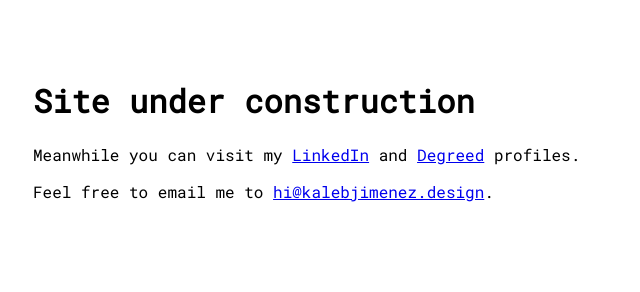
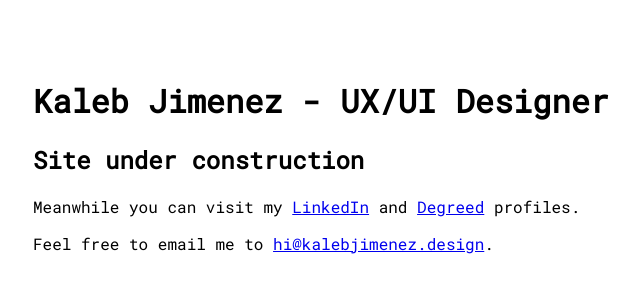
Before and after one commit to kaleblv/kaleb-site, a website: page public/index.html in a window 1280 px wide. Shown: the whole page, without its empty margins (25-665 px from the left). Drawn offline with Linux system fonts and the light colour scheme.

Commit message:
added copy

```diff
--- a/public/index.html
+++ b/public/index.html
@@ -11,7 +11,8 @@
   </head>
   <body>
     <main id="index">
-      <h1>Site under construction</h1>
+      <h1>Kaleb Jimenez - UX/UI Designer</h1>
+      <h2>Site under construction</h2>
       <p>Meanwhile you can visit my <a href="https://www.linkedin.com/in/kalebjimenez/">LinkedIn</a> and <a href="https://degreed.com/kaleb/#/overview">Degreed</a> profiles.</p>
       <p>Feel free to email me to <a href="mailto:hi@kalebjimenez.design">hi@kalebjimenez.design</a>.</p>
     </main>
```
Also changed, not shown: views/index.html (+2 -1 lines).
